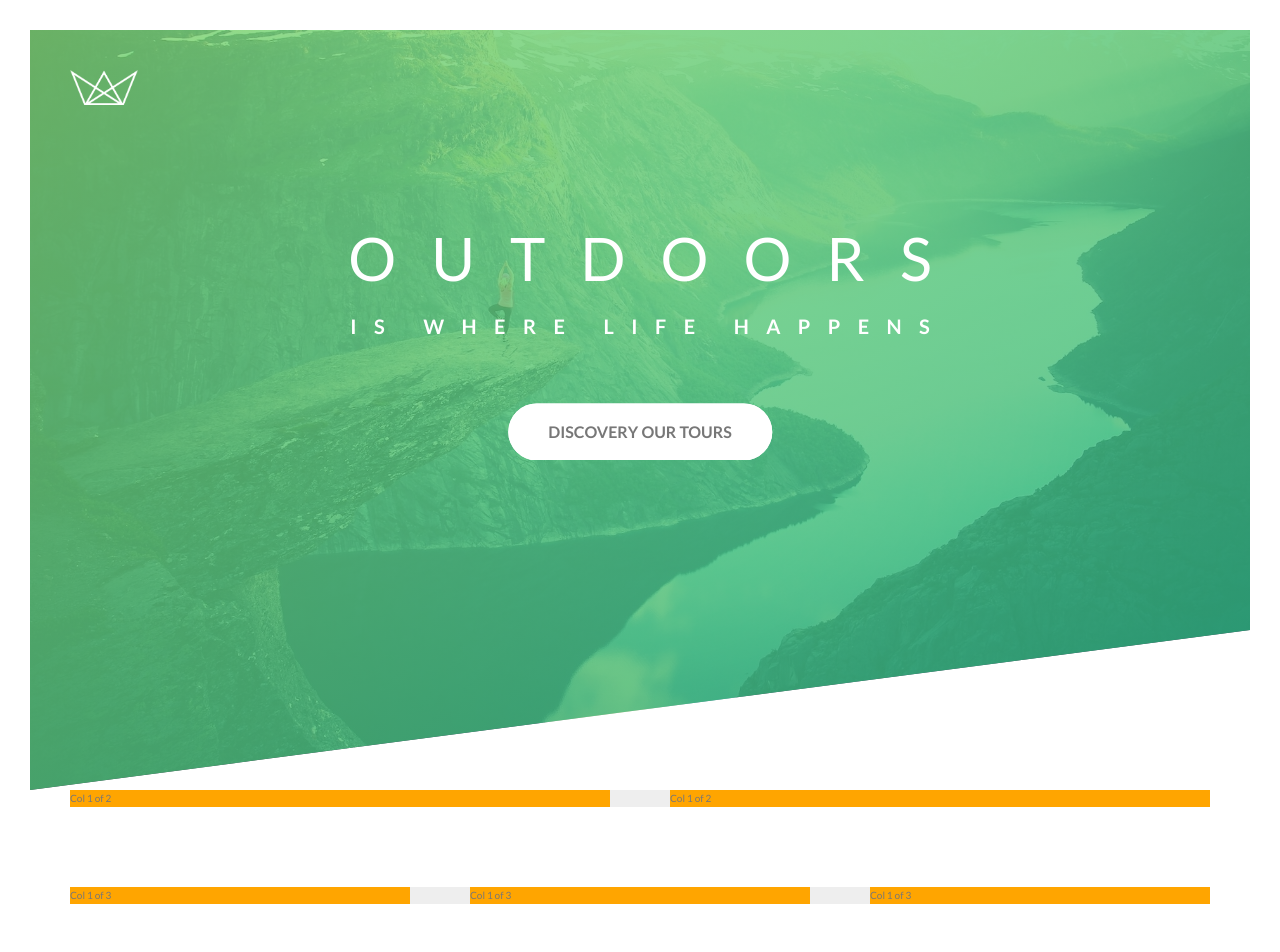
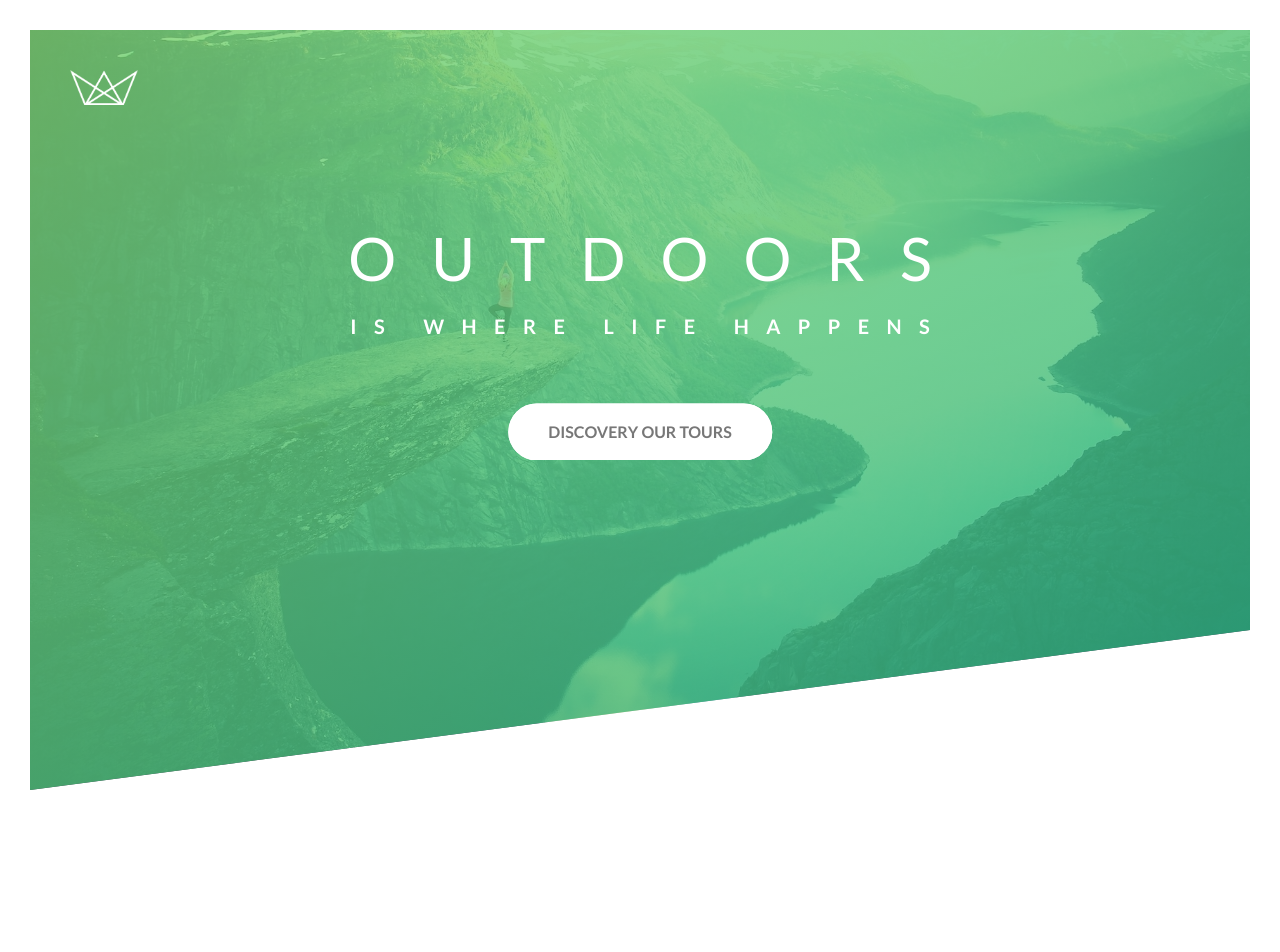
Before and after one commit to HigorMenezes/natours-layout, a React (Create React App) app: page / in a window 1280 px wide. Shown: the top 952 px of the page. After the commit the page ends 820 px from the top, so only its background shows below. Built offline with nearby package versions, Linux system fonts and the light colour scheme.

Commit message:
turn off grid layout test

```diff
--- a/src/views/HomeView/index.tsx
+++ b/src/views/HomeView/index.tsx
@@ -3,12 +3,10 @@ import React from 'react';
 import { Container } from './styles';
 
 import HeaderContainer from '../../containers/HeaderContainer';
-import GridTestContainer from '../../containers/GridTestContainer';
 
 const HomeView = () => (
   <Container>
     <HeaderContainer />
-    <GridTestContainer />
   </Container>
 );
 
```
